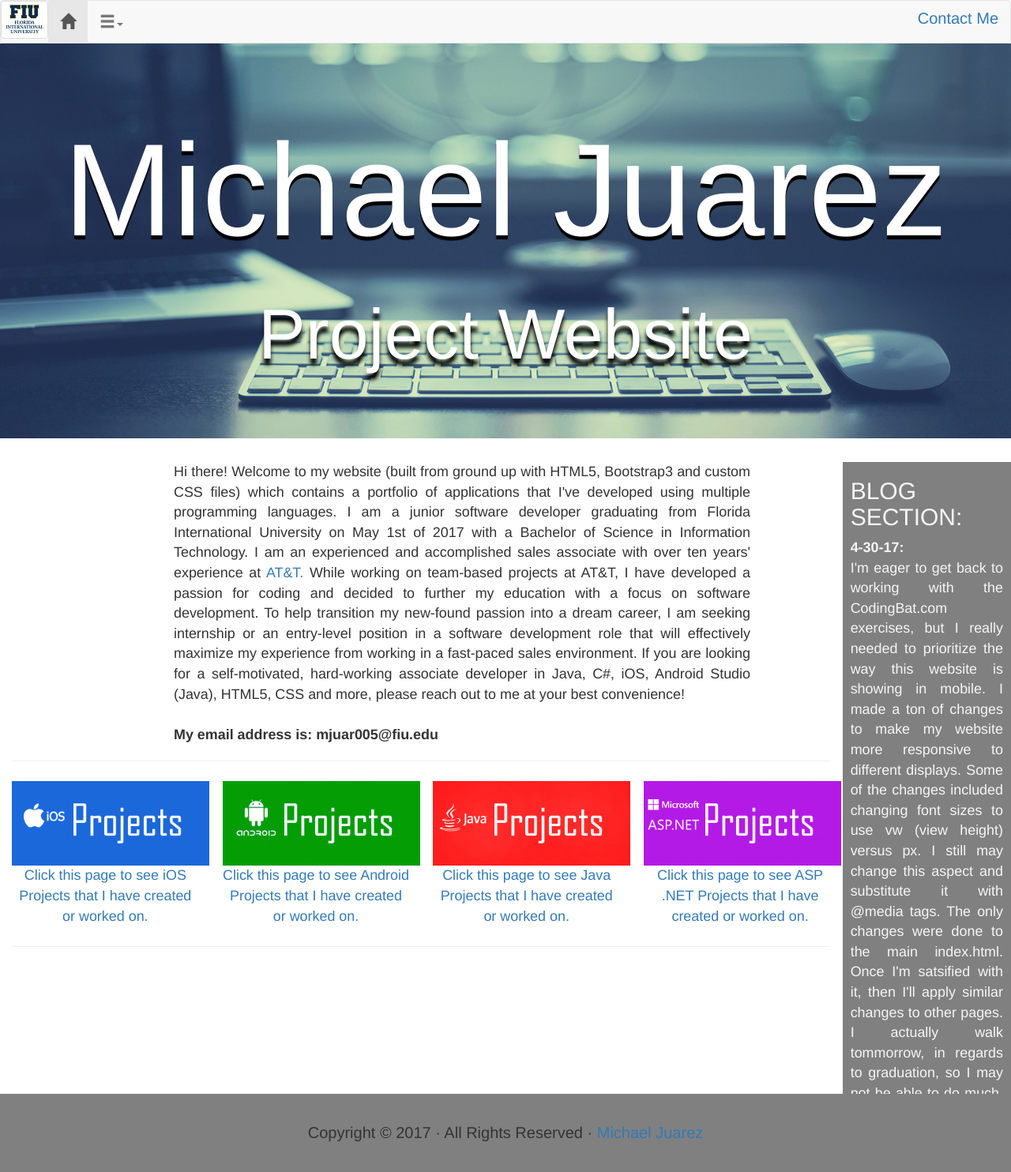
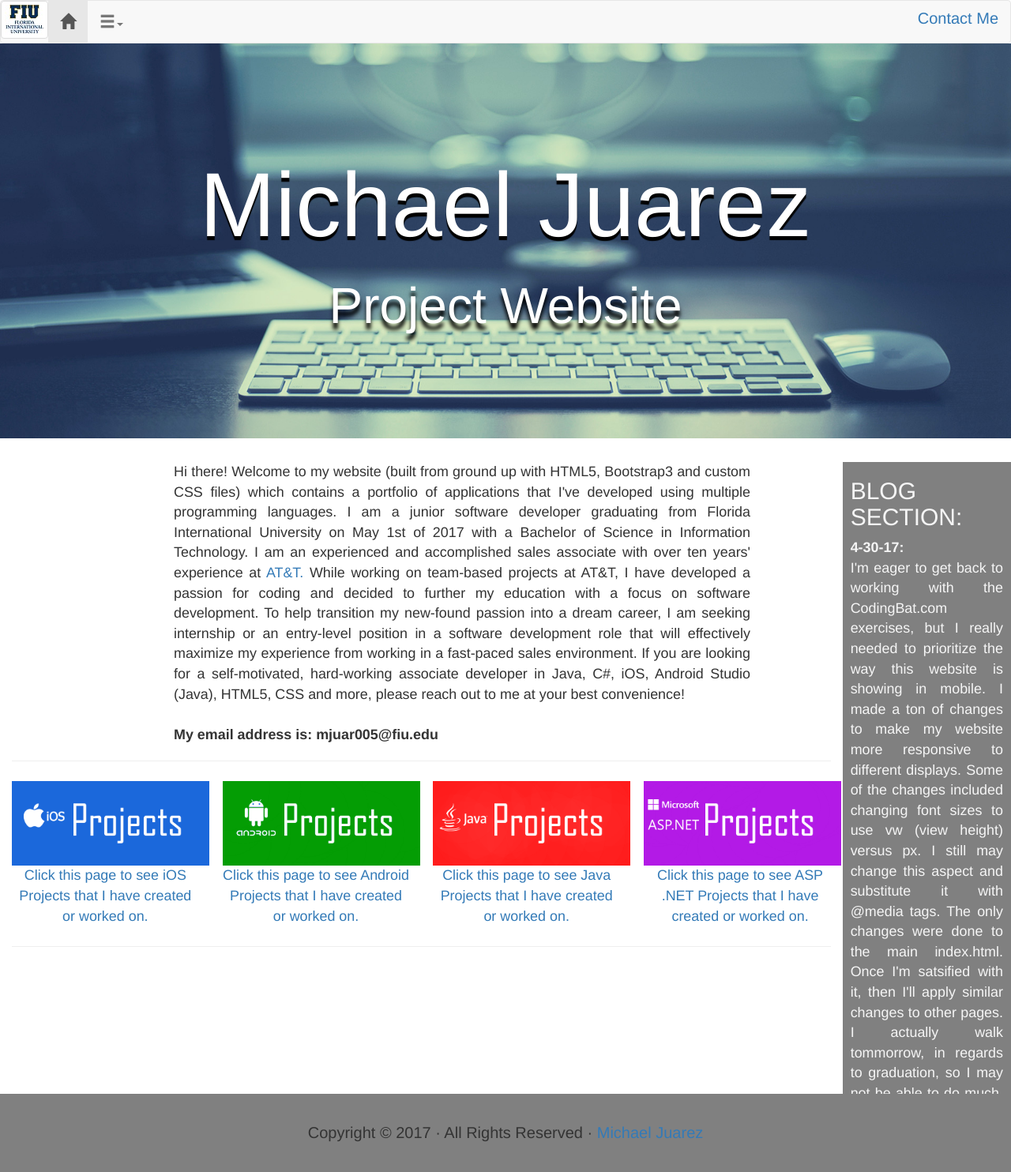
Before and after one commit to MikeJuarez/MikeJuarez.github.io, a Jekyll site: the page index.html, which Jekyll copies as it is, in a window 1280 px wide. Shown: the whole page at 79% size. Built offline with Jekyll 4.4.1, drawn with Linux system fonts in a browser that asks for light colours.

Commit message:
Mobile friendly changes
- lowered "Michael Juarez" font h1

```diff
--- a/css/mikej.css
+++ b/css/mikej.css
@@ -151,13 +151,13 @@ p {
 }
 
 .h1vw {
-		font-size: 13vw;
+		font-size: 9vw;
 		text-shadow: 0px 5px 1px black;
 		padding: 0%;
 }
 
 .h2vw {
-		font-size: 7vw;
+		font-size: 5vw;
 		text-shadow: 0px 8px 5px black;
 }
 
```
